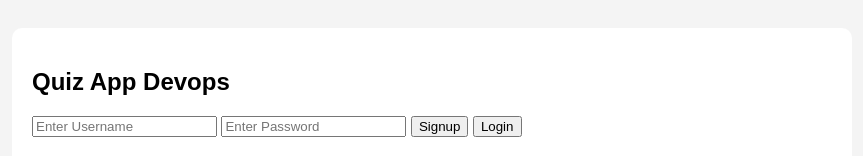
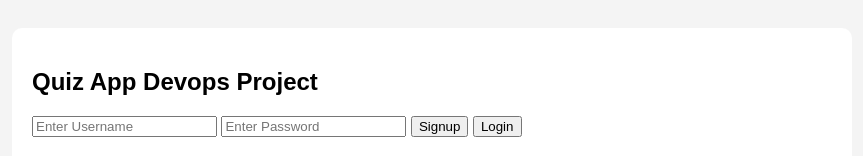
Before and after one commit to SrushtiChikhale/quiz-app, a plain HTML site: page frontend/index.html in a window 1280 px wide. Shown: the top 156 px of the page, without its empty margins (208-1071 px from the left). Drawn offline with nearby package versions, Linux system fonts and the light colour scheme.

Commit message:
Ui Title Updated

```diff
--- a/frontend/index.html
+++ b/frontend/index.html
@@ -15,7 +15,7 @@
 <body>
 
 <div class="container">
-  <h2>Quiz App Devops</h2>
+  <h2>Quiz App Devops Project</h2>
 
 <div class="row">
   <input id="username" placeholder="Enter Username">
```
